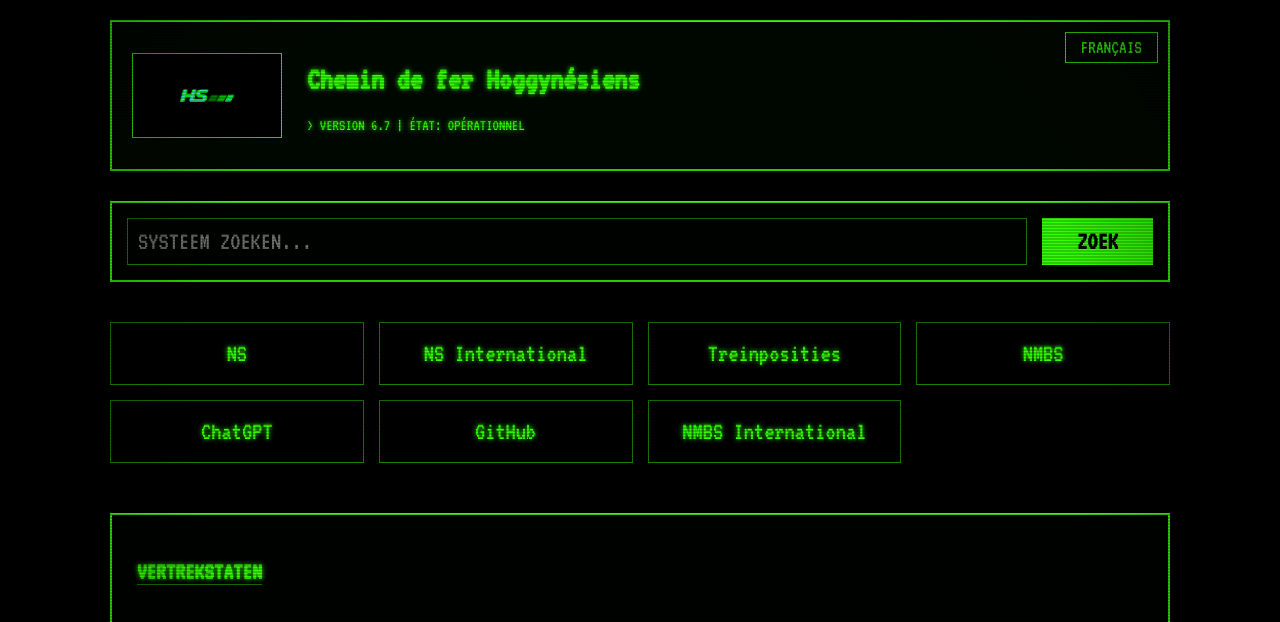
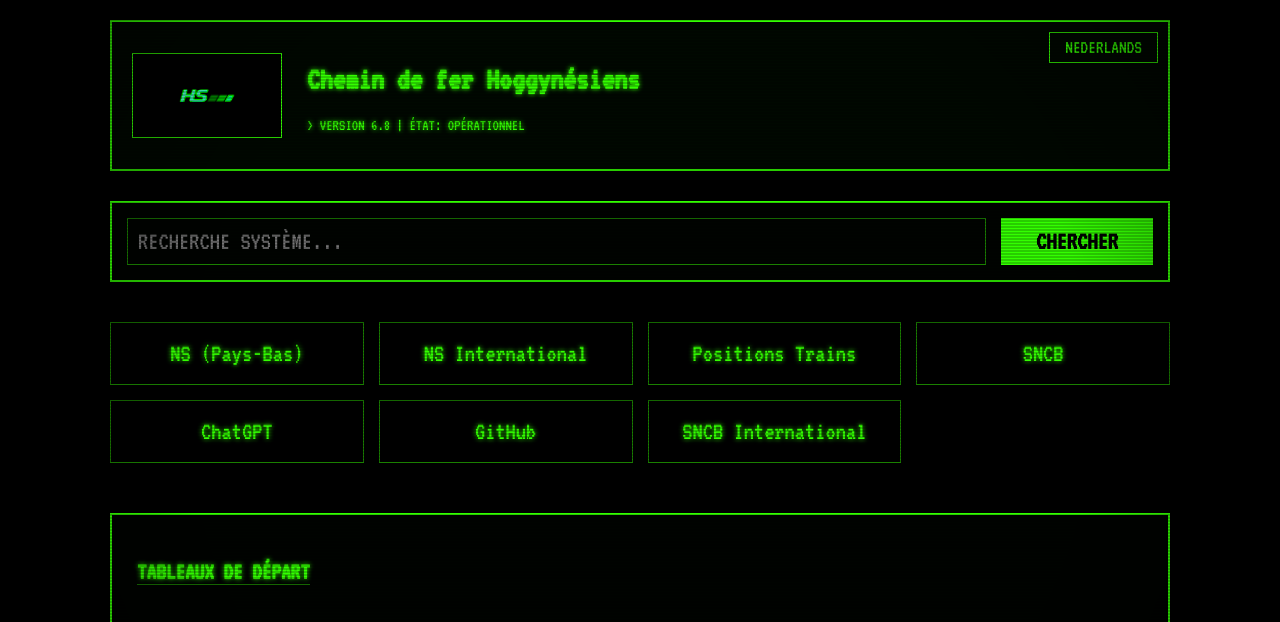
Before and after one commit to Mister-Yoshi/hs.mister-yoshi.github.io, a plain HTML site: page index.html in a window 1280 px wide. Both pictures are taken after a click on the button "FRANÇAIS". Shown: the top 622 px of the page. Drawn offline with Linux system fonts and the light colour scheme.

Commit message:
werk mee

```diff
--- a/index.html
+++ b/index.html
@@ -3,7 +3,7 @@
 <head>
   <meta charset="UTF-8">
   <meta name="viewport" content="width=device-width, initial-scale=1.0">
-  <title>HS | Terminal V6.7</title>
+  <title>HS | Terminal V6.8</title>
   <link rel="preconnect" href="https://fonts.googleapis.com">
   <link rel="preconnect" href="https://fonts.gstatic.com" crossorigin>
   <link href="https://fonts.googleapis.com/css2?family=VT323&display=swap" rel="stylesheet">
@@ -20,23 +20,21 @@
     * { box-sizing: border-box; }
     body { margin: 0; padding: 0; background-color: #000; font-family: 'VT323', monospace; color: var(--p-color); overflow-x: hidden; min-height: 100vh; }
 
-    /* CRT Filters */
     .monitor-overlay { position: fixed; inset: 0; background: linear-gradient(rgba(18,16,16,0) 50%, rgba(0,0,0,0.2) 50%); background-size: 100% 3px; pointer-events: none; z-index: 2000; }
     .crt-curve { position: fixed; inset: 0; background: radial-gradient(circle, transparent 60%, rgba(0,0,0,0.5) 100%); pointer-events: none; z-index: 2001; }
 
-    /* Boot Sequence */
     #boot-screen { position: fixed; inset: 0; background: #000; z-index: 3000; padding: 40px; display: flex; flex-direction: column; justify-content: center; align-items: center; transition: opacity 0.6s ease-out; }
     #boot-log { text-align: left; width: 100%; max-width: 600px; font-size: 1.4rem; }
 
-    /* Main UI */
     #main-ui { display: none; width: 100%; max-width: 1100px; margin: 0 auto; padding: 20px; text-shadow: 0 0 5px var(--p-color); }
 
     header { border: var(--border-style); padding: 20px; margin-bottom: 30px; display: flex; align-items: center; gap: 25px; background: rgba(0, 20, 0, 0.4); position: relative; }
 
-    .lang-toggle { position: absolute; top: 10px; right: 10px; background: transparent; border: 1px solid var(--p-color); color: var(--p-color); font-family: inherit; padding: 5px 15px; cursor: pointer; font-size: 1.2rem; }
+    .lang-toggle { position: absolute; top: 10px; right: 10px; background: transparent; border: 1px solid var(--p-color); color: var(--p-color); font-family: inherit; padding: 5px 15px; cursor: pointer; font-size: 1.2rem; z-index: 100; }
     .lang-toggle:hover { background: var(--p-color); color: #000; }
 
     .logo-container { height: 85px; width: 150px; border: 1px solid var(--p-color); overflow: hidden; display: flex; align-items: center; justify-content: center; background: #000; }
+    /* Hier is de bestandsnaam nu exact 'hs.jpg' zoals in je repo */
     .logo-container img { height: 100%; width: auto; filter: grayscale(1) brightness(1.2) sepia(1) hue-rotate(70deg) saturate(10); }
 
     .search-bar { border: var(--border-style); padding: 15px; margin-bottom: 40px; background: rgba(0, 10, 0, 0.3); }
@@ -44,7 +42,7 @@
     .search-bar input { flex: 1; background: transparent; border: 1px solid var(--p-dim); color: var(--p-color); font-family: inherit; font-size: 1.6rem; padding: 10px; outline: none; }
     .search-bar button { background: var(--p-color); color: #000; border: none; padding: 0 35px; font-family: inherit; font-size: 1.6rem; font-weight: bold; cursor: pointer; }
 
-    #search-overlay { display: none; position: fixed; inset: 0; background: rgba(0,0,0,0.95); z-index: 2500; padding: 100px; color: var(--p-color); font-size: 1.5rem; border: 5px solid var(--p-dim); margin: 20px; box-shadow: 0 0 50px rgba(0,255,0,0.2); }
+    #search-overlay { display: none; position: fixed; inset: 0; background: rgba(0,0,0,0.95); z-index: 2500; padding: 100px; color: var(--p-color); font-size: 1.5rem; border: 5px solid var(--p-dim); margin: 20px; }
 
     .links { display: grid; grid-template-columns: repeat(auto-fit, minmax(220px, 1fr)); gap: 15px; margin-bottom: 50px; }
     .interactive-link { border: 1px solid var(--p-dim); padding: 18px; text-align: center; text-decoration: none; color: var(--p-color); font-size: 1.6rem; transition: all 0.2s; }
@@ -64,28 +62,30 @@
   <div id="boot-screen"><div id="boot-log"></div></div>
 
   <div id="search-overlay">
-    <p id="txt-search-init">> VERBINDING MAKEN MET EXTERNE DATABASE...</p>
+    <p id="txt-search-init"></p>
     <p id="search-query-display"></p>
-    <p id="txt-search-encrypt">> ENCRYPTIE... OK</p>
-    <p id="txt-search-gate">> GOOGLE GATEWAY GEOPEND.</p>
-    <p id="txt-search-redir">> DOORSTUREN...</p>
+    <p id="txt-search-encrypt"></p>
+    <p id="txt-search-gate"></p>
+    <p id="txt-search-redir"></p>
   </div>
 
   <div class="container" id="main-ui">
     <header>
       <button class="lang-toggle" onclick="toggleLanguage()" id="langBtn">FRANÇAIS</button>
-      <div class="logo-container"><img src="images/hs.jpg" alt="HS Logo"></div>
+      <div class="logo-container">
+        <img src="images/hs.jpg" alt="HS Logo">
+      </div>
       <div class="title-block">
         <h1 id="txt-title">Hoggynesische Spoorwegen</h1>
-        <p id="txt-status">> VERSIE 6.7 | STATUS: OPERATIONEEL</p>
+        <p id="txt-status"></p>
       </div>
     </header>
 
     <main>
       <div class="search-bar">
         <form onsubmit="handleSearch(event)">
-          <input type="text" id="searchInput" placeholder="SYSTEEM ZOEKEN..." name="q" onfocus="playClick()" autocomplete="off">
-          <button type="submit" id="txt-search-btn">ZOEK</button>
+          <input type="text" id="searchInput" placeholder="" name="q" onfocus="playClick()" autocomplete="off">
+          <button type="submit" id="txt-search-btn"></button>
         </form>
       </div>
 
@@ -100,7 +100,7 @@
       </div>
 
       <div class="feature-box">
-        <h2 id="txt-feature-title" style="border-bottom: 1px solid var(--p-dim); display: inline-block;">VERTREKSTATEN</h2>
+        <h2 id="txt-feature-title" style="border-bottom: 1px solid var(--p-dim); display: inline-block;"></h2>
         <div class="iframe-container">
           <iframe src="https://treinposities.nl/embedvertrekstaat/assen"></iframe>
           <iframe src="https://treinposities.nl/embedvertrekstaat/roosendaal"></iframe>
@@ -111,7 +111,7 @@
     </main>
 
     <footer>
-      <p id="txt-footer">&copy; 2025 HOGGYNESISCHE SPOORWEGEN - PROTOCOL HS-X</p>
+      <p id="txt-footer"></p>
     </footer>
   </div>
 
@@ -120,41 +120,25 @@
     const translations = {
       nl: {
         title: "Hoggynesische Spoorwegen",
-        status: "> VERSIE 6.7 | STATUS: OPERATIONEEL",
+        status: "> VERSIE 6.8 | STATUS: OPERATIONEEL",
         search: "SYSTEEM ZOEKEN...",
         searchBtn: "ZOEK",
-        ns: "NS",
-        nsi: "NS International",
-        tp: "Treinposities",
-        nmbs: "NMBS",
-        nmbsInt: "NMBS International",
+        ns: "NS", nsi: "NS International", tp: "Treinposities", nmbs: "NMBS", nmbsi: "NMBS International",
         feature: "VERTREKSTATEN",
         footer: "© 2025 HOGGYNESISCHE SPOORWEGEN - PROTOCOL HS-X",
         langBtn: "FRANÇAIS",
-        sInit: "> VERBINDING MAKEN MET EXTERNE DATABASE...",
-        sQuery: "> ZOEKOPDRACHT: ",
-        sEncrypt: "> ENCRYPTIE... OK",
-        sGate: "> GOOGLE GATEWAY GEOPEND.",
-        sRedir: "> DOORSTUREN..."
+        sInit: "> VERBINDING MAKEN MET EXTERNE DATABASE...", sQuery: "> ZOEKOPDRACHT: ", sEncrypt: "> ENCRYPTIE... OK", sGate: "> GOOGLE GATEWAY GEOPEND.", sRedir: "> DOORSTUREN..."
       },
       fr: {
         title: "Chemin de fer Hoggynésiens",
-        status: "> VERSION 6.7 | ÉTAT: OPÉRATIONNEL",
+        status: "> VERSION 6.8 | ÉTAT: OPÉRATIONNEL",
         search: "RECHERCHE SYSTÈME...",
         searchBtn: "CHERCHER",
-        ns: "NS (Pays-Bas)",
-        nsi: "NS International",
-        tp: "Treinposities",
-        nmbs: "SNCB",
-        nmbsInt: "SNCB International",
+        ns: "NS (Pays-Bas)", nsi: "NS International", tp: "Positions Trains", nmbs: "SNCB", nmbsi: "SNCB International",
         feature: "TABLEAUX DE DÉPART",
         footer: "© 2025 CHEMIN DE FER HOGGYNÉSIENS - PROTOCOLE HS-X",
         langBtn: "NEDERLANDS",
-        sInit: "> CONNEXION À LA BASE DE DONNÉES EXTERNE...",
-        sQuery: "> REQUÊTE: ",
-        sEncrypt: "> CHIFFREMENT... OK",
-        sGate: "> PASSERELLE GOOGLE OUVERTE.",
-        sRedir: "> REDIRECTION..."
+        sInit: "> CONNEXION À LA BASE DE DONNÉES EXTERNE...", sQuery: "> REQUÊTE: ", sEncrypt: "> CHIFFREMENT... OK", sGate: "> PASSERELLE GOOGLE OUVERTE.", sRedir: "> REDIRECTION..."
       }
     };
 
@@ -168,10 +152,35 @@
       osc.frequency.exponentialRampToValueAtTime(100, audioCtx.currentTime + 0.05);
       g.gain.setValueAtTime(0.1, audioCtx.currentTime);
       g.gain.exponentialRampToValueAtTime(0.01, audioCtx.currentTime + 0.05);
-      osc.connect(g);
-      g.connect(audioCtx.destination);
-      osc.start();
-      osc.stop(audioCtx.currentTime + 0.05);
+      osc.connect(g); g.connect(audioCtx.destination);
+      osc.start(); osc.stop(audioCtx.currentTime + 0.05);
+    }
+
+    function updateUI() {
+      const t = translations[currentLang];
+      document.getElementById('txt-title').innerText = t.title;
+      document.getElementById('txt-status').innerText = t.status;
+      document.getElementById('searchInput').placeholder = t.search;
+      document.getElementById('txt-search-btn').innerText = t.searchBtn;
+      document.getElementById('btn-ns').innerText = t.ns;
+      document.getElementById('btn-nsi').innerText = t.nsi;
+      document.getElementById('btn-tp').innerText = t.tp;
+      document.getElementById('btn-nmbs').innerText = t.nmbs;
+      document.getElementById('btn-nmbsi').innerText = t.nmbsi;
+      document.getElementById('txt-feature-title').innerText = t.feature;
+      document.getElementById('txt-footer').innerText = t.footer;
+      document.getElementById('langBtn').innerText = t.langBtn;
+      // Overlay texts
+      document.getElementById('txt-search-init').innerText = t.sInit;
+      document.getElementById('txt-search-encrypt').innerText = t.sEncrypt;
+      document.getElementById('txt-search-gate').innerText = t.sGate;
+      document.getElementById('txt-search-redir').innerText = t.sRedir;
+    }
+
+    function toggleLanguage() {
+      playClick();
+      currentLang = (currentLang === 'nl') ? 'fr' : 'nl';
+      updateUI();
     }
 
     async function handleSearch(event) {
@@ -180,48 +189,19 @@
       const q = document.getElementById('searchInput').value;
       if (!q) return;
       const t = translations[currentLang];
-      const overlay = document.getElementById('search-overlay');
-      document.getElementById('search-query-display').textContent = `${t.sQuery} "${q}"`;
-      overlay.style.display = 'block';
+      document.getElementById('search-query-display').innerText = `${t.sQuery} "${q}"`;
+      document.getElementById('search-overlay').style.display = 'block';
       await new Promise(r => setTimeout(r, 900));
       window.open(`https://www.google.com/search?q=${encodeURIComponent(q)}`, '_blank');
-      setTimeout(() => { overlay.style.display = 'none'; }, 500);
-    }
-
-    function toggleLanguage() {
-      playClick();
-      currentLang = currentLang === 'nl' ? 'fr' : 'nl';
-      const t = translations[currentLang];
-
-      // UI Tekst
-      document.getElementById('txt-title').textContent = t.title;
-      document.getElementById('txt-status').textContent = t.status;
-      document.getElementById('txt-search-placeholder').placeholder = t.search;
-      document.getElementById('txt-search-btn').textContent = t.searchBtn;
-      document.getElementById('txt-feature-title').textContent = t.feature;
-      document.getElementById('txt-footer').textContent = t.footer;
-      document.getElementById('langBtn').textContent = t.langBtn;
-
-      // Knoppen/Links specifiek
-      document.getElementById('btn-ns').textContent = t.ns;
-      document.getElementById('btn-nsi').textContent = t.nsi;
-      document.getElementById('btn-tp').textContent = t.tp;
-      document.getElementById('btn-nmbs').textContent = t.nmbs;
-      document.getElementById('btn-nmbsi').textContent = t.nmbsInt;
-
-      // Overlay
-      document.getElementById('txt-search-init').textContent = t.sInit;
-      document.getElementById('txt-search-encrypt').textContent = t.sEncrypt;
-      document.getElementById('txt-search-gate').textContent = t.sGate;
-      document.getElementById('txt-search-redir').textContent = t.sRedir;
+      setTimeout(() => { document.getElementById('search-overlay').style.display = 'none'; }, 500);
     }
 
     async function runBoot() {
-      const messages = ["SYSTEM INIT: HS-CORE-V6.7", "LOCALIZATION SYNC... OK", "READY."];
+      updateUI(); // Zet taal direct goed
+      const messages = ["SYSTEM INIT: HS-CORE-V6.8", "CHECKING images/hs.jpg... OK", "READY."];
       const bootLog = document.getElementById('boot-log');
       for (const msg of messages) {
-        const p = document.createElement('p');
-        bootLog.appendChild(p);
+        const p = document.createElement('p'); bootLog.appendChild(p);
         for (let char of msg) { p.textContent += char; await new Promise(r => setTimeout(r, 20)); }
         await new Promise(r => setTimeout(r, 150));
       }
```
